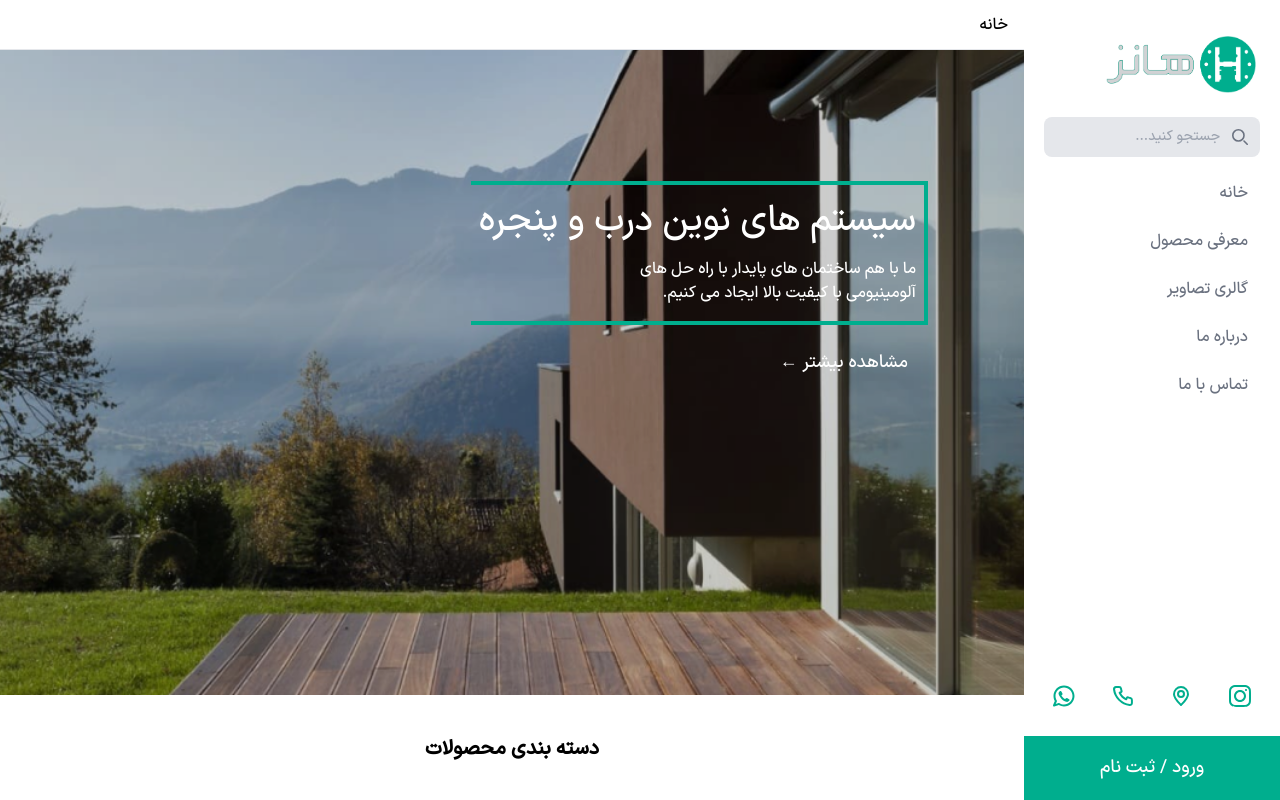
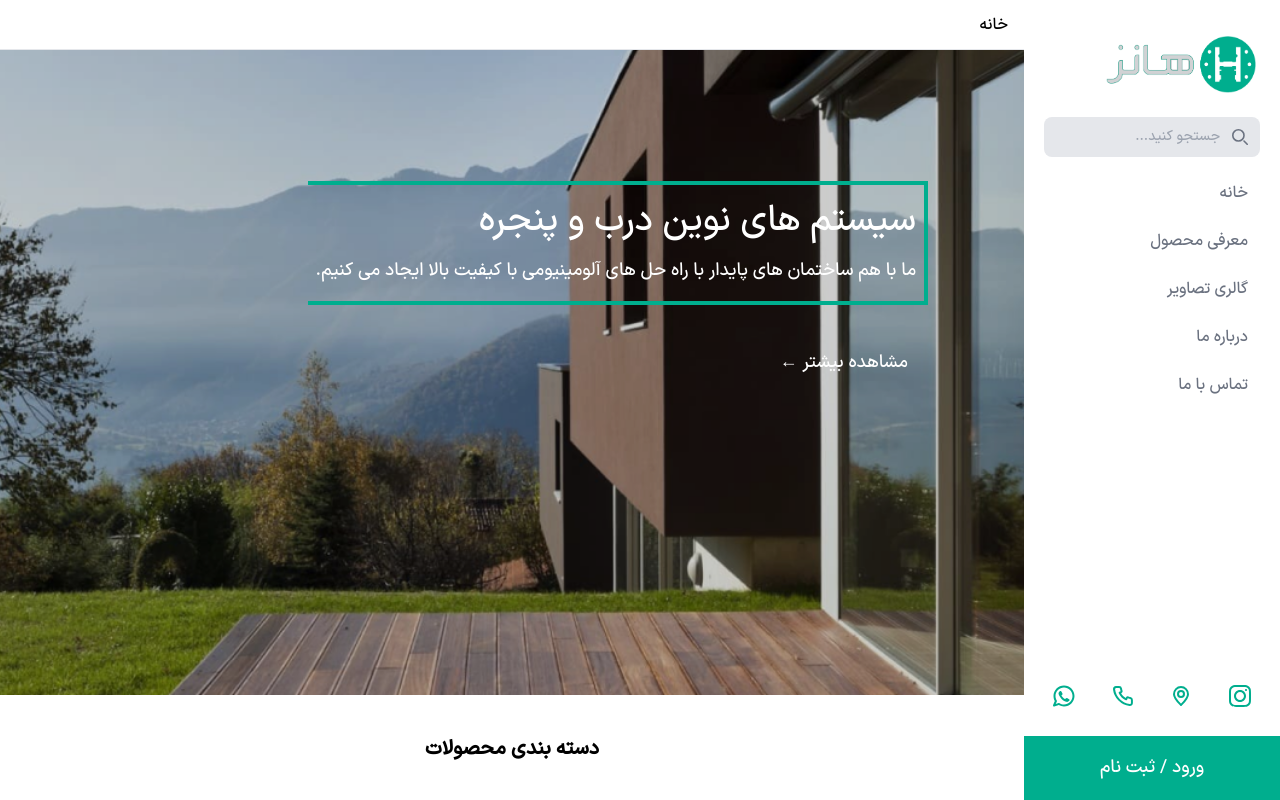
Before and after one commit to zahra-hsb/hanz-, a Next.js app: page / in a window 1280 px wide. Shown: the top 800 px of the page. Built offline with nearby package versions, Linux system fonts and the light colour scheme.

Commit message:
edit text in home banner

```diff
--- a/src/components/layout/Main/index.js
+++ b/src/components/layout/Main/index.js
@@ -9,7 +9,7 @@ const Main = () => {
                             <h3 className="lg:text-4xl sm:text-2xl text-xl">
                                 سیستم های نوین درب و پنجره
                             </h3>
-                            <p className='pt-4'>ما با هم ساختمان های پایدار با راه حل های<br /> آلومینیومی با کیفیت بالا ایجاد می کنیم.</p>
+                            <p className='mt-4 text-justify lg:text-lg sm:text-sm text-xs'>ما با هم ساختمان های پایدار با راه حل های آلومینیومی با کیفیت بالا ایجاد می کنیم.</p>
                         </div>
                     </div>
                     <div className="p-1 absolute z-10 mt-[220px] mr-3 px-2 w-[200px]">
```
